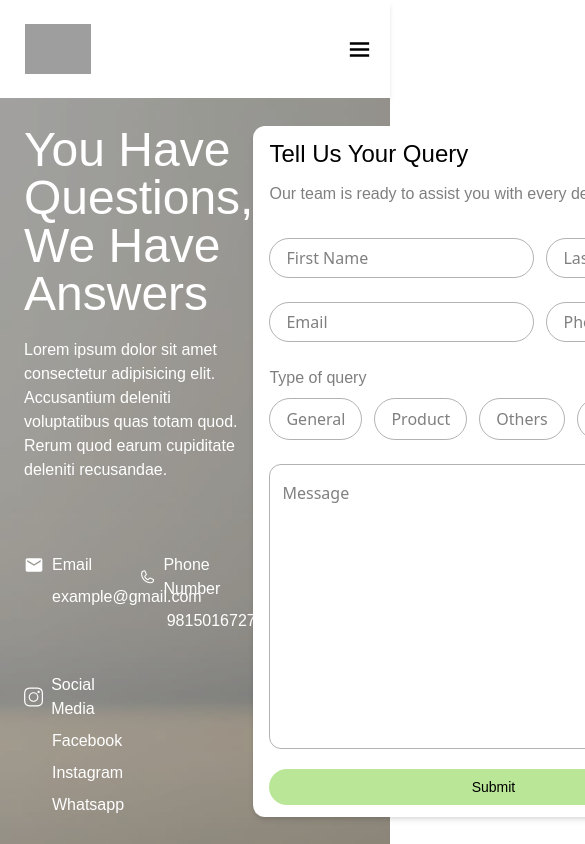
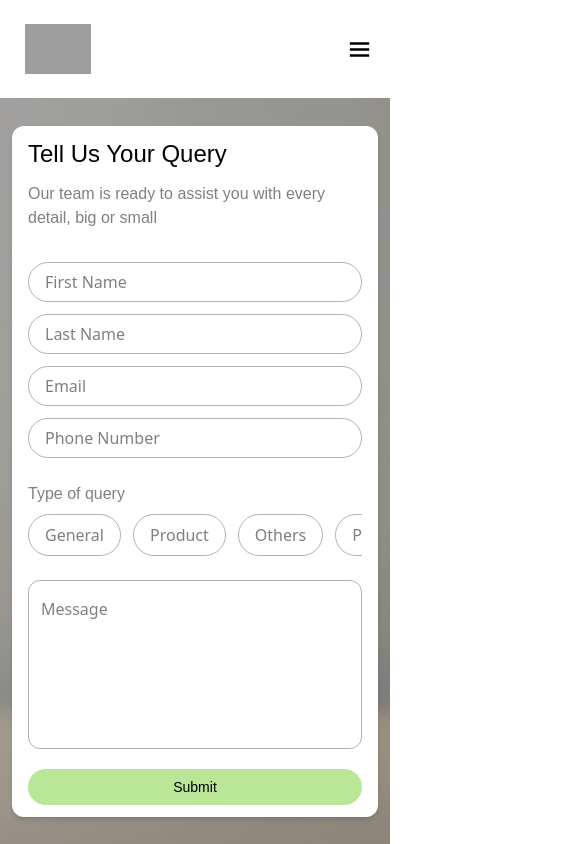
Before and after one commit to Aryan8872/anugraha, a React (Vite) app: page /contact in a window 390 px wide. Shown: the top 844 px of the page, 585 px wide, since content can reach past the window. Built offline with nearby package versions, Linux system fonts and the light colour scheme; grey boxes are pictures that could not be loaded; a web font is replaced by a local one.

Commit message:
contact page responsiveness fix

```diff
--- a/src/pages/Contact.jsx
+++ b/src/pages/Contact.jsx
@@ -53,9 +53,9 @@ const Contact = () => {
     >
       <div className="w-full bg-black/30 h-full absolute inset-0 z-10"></div>
 
-      <div className="absolute z-20 px-6 py-7 h-full flex flex-row w-full justify-between">
+      <div className="absolute z-20 px-3 md:px-6 py-7 h-full flex flex-col md:flex-row w-full justify-between">
         {/* Left side info */}
-        <div className="flex flex-col h-full justify-between w-xl">
+        <div className="hidden md:flex flex-col h-full justify-between w-xl">
           <section className="flex flex-col gap-5">
             <p className="flex flex-col gap-4 text-5xl font-dew-semibold text-white">
               You Have Questions,<br />
@@ -67,7 +67,7 @@ const Contact = () => {
             </span>
           </section>
 
-          <section className="grid grid-cols-2 gap-y-10">
+          <section className="grid grid-cols-1 lg:grid-cols-2 gap-y-10">
             <div className="flex flex-col gap-2">
               <span className="flex flex-row text-white font-dew-semibold items-center gap-2">
                 <MdEmail color="white" size={20} />
@@ -112,7 +112,7 @@ const Contact = () => {
           method="POST"
           data-netlify="true"
           onSubmit={handleSubmit}
-          className="bg-white max-w-[480px] h-full rounded-xl shadow-md px-4 py-3 flex flex-col gap-3 relative"
+          className="bg-white w-full self-center md:self-auto max-w-[480px] h-full rounded-xl shadow-md px-4 py-3 flex flex-col gap-3 relative"
         >
           {/* Hidden inputs for Netlify */}
           <input type="hidden" name="form-name" value="contact" />
@@ -130,14 +130,14 @@ const Contact = () => {
             Our team is ready to assist you with every detail, big or small
           </span>
 
-          <div className="mt-5 flex gap-3">
+          <div className="mt-5 flex flex-col sm:flex-row gap-3  w-full">
             <input
               placeholder="First Name"
               value={firstName}
               name="firstName"
               onChange={(e) => setFirstName(e.target.value)}
               type="text"
-              className="h-10 px-4 focus:outline-none rounded-3xl border-[1.2px] border-black/30"
+              className="h-10 px-4 sm:w-1/2 shrink focus:outline-none rounded-3xl border-[1.2px] border-black/30"
             />
             <input
               placeholder="Last Name"
@@ -145,18 +145,18 @@ const Contact = () => {
               value={lastName}
               name="lastName"
               onChange={(e) => setLastName(e.target.value)}
-              className="rounded-3xl focus:outline-none h-10 px-4 border-[1.2px] border-black/30"
+              className="rounded-3xl w-full sm:w-1/2 focus:outline-none h-10 px-4 border-[1.2px] border-black/30"
             />
           </div>
 
-          <div className="mt-3 flex gap-3">
+          <div className="md:mt-3   flex flex-col sm:flex-row gap-3  w-full">
             <input
               placeholder="Email"
               type="email"
               value={email}
               name="email"
               onChange={(e) => setEmail(e.target.value)}
-              className="h-10 focus:outline-none px-4 rounded-3xl border-[1.2px] border-black/30"
+              className="h-10 w-full sm:w-1/2 focus:outline-none px-4 rounded-3xl border-[1.2px] border-black/30"
             />
             <input
               placeholder="Phone Number"
@@ -164,7 +164,7 @@ const Contact = () => {
               value={phoneNumber}
               onChange={(e) => setPhoneNumber(e.target.value)}
               type="text"
-              className="rounded-3xl focus:outline-none h-10 px-4 border-[1.2px] border-black/30"
+              className="w-full sm:w-1/2 rounded-3xl focus:outline-none h-10 px-4 border-[1.2px] border-black/30"
             />
           </div>
 
```
